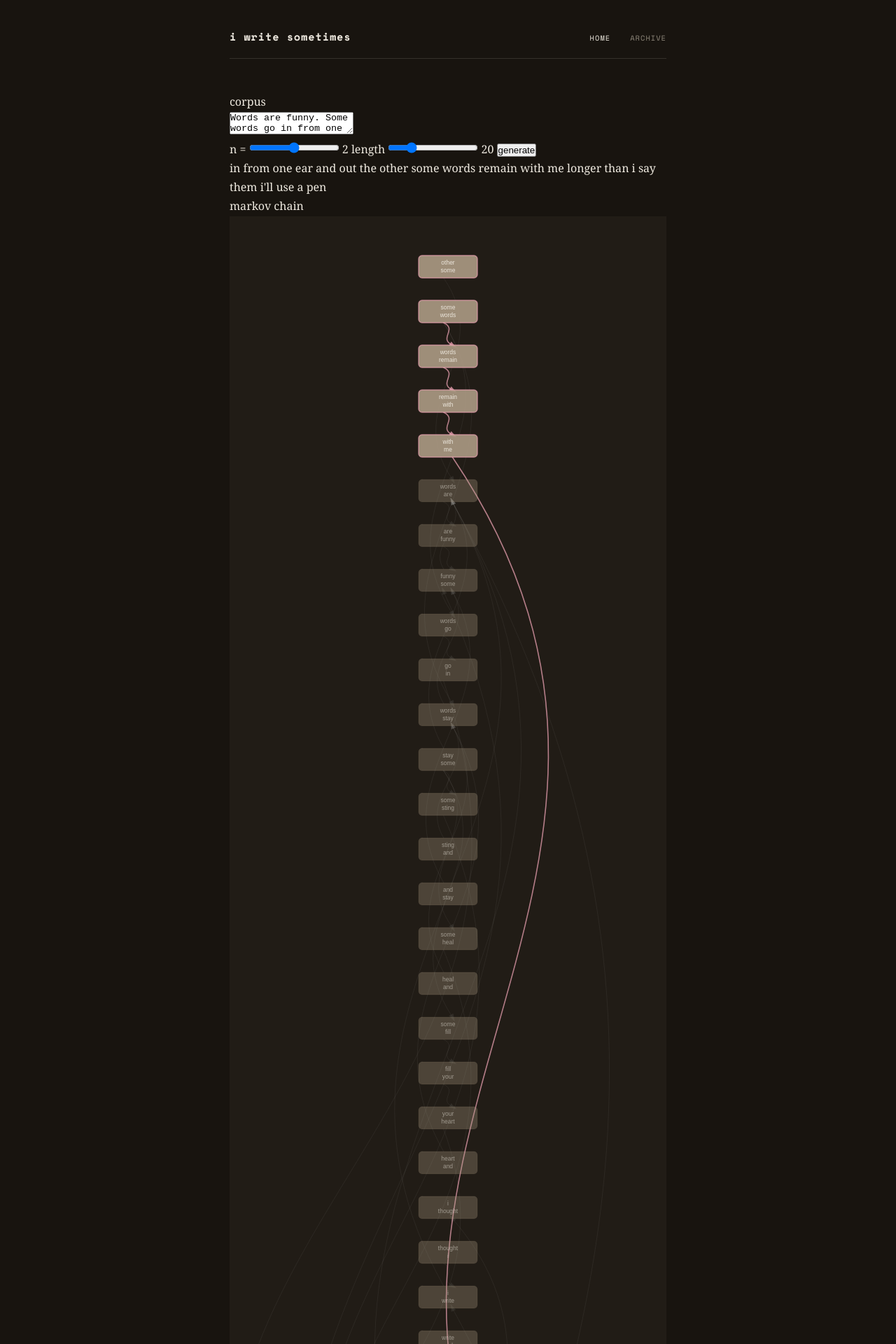
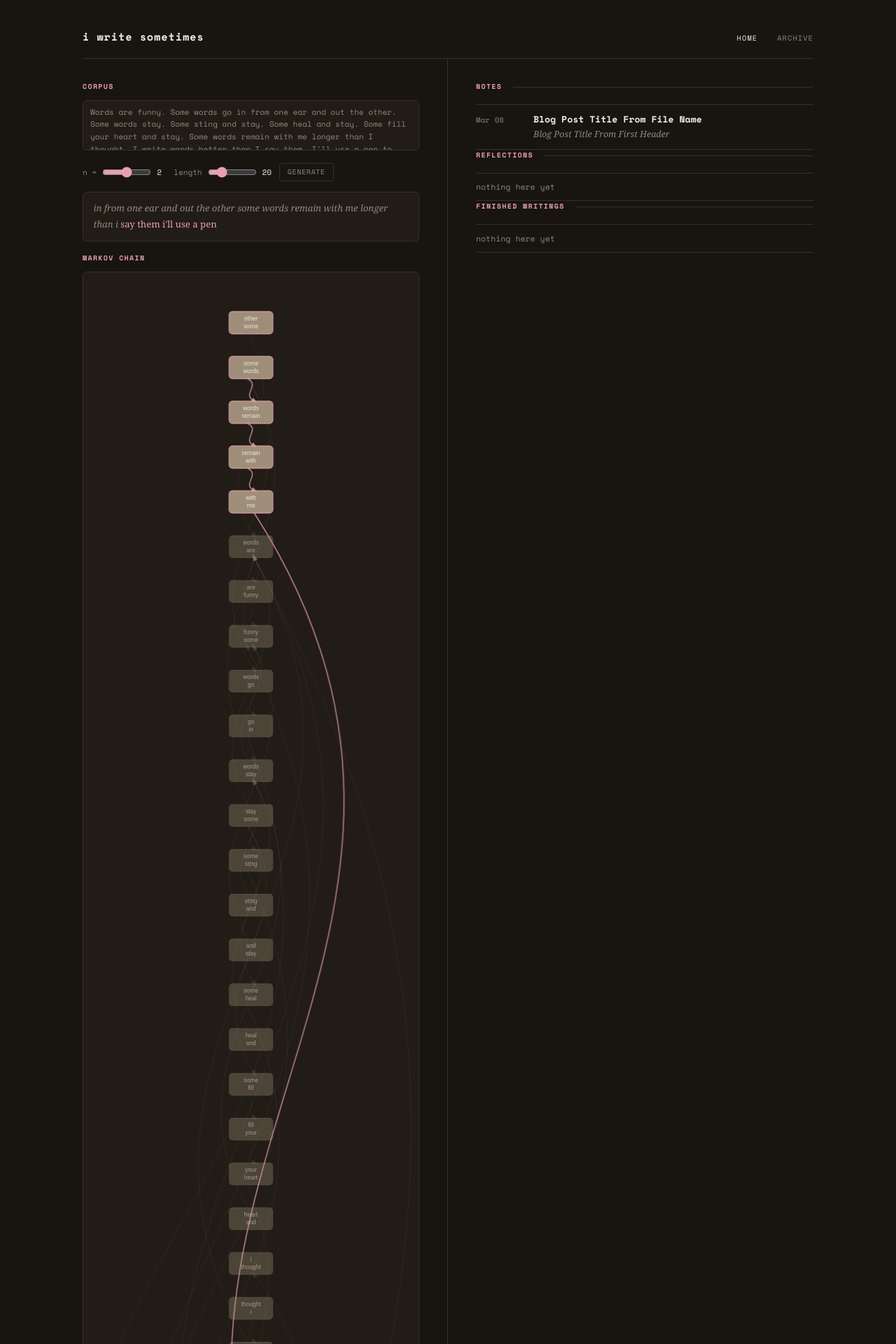
Before and after one commit to shlokamohanty/i-write-sometimes, a Jekyll site: the page built from index.md, in a window 1280 px wide. Shown: the top 1920 px of the page at 70% size. Built offline with Jekyll 4.4.1, drawn with Linux system fonts in a browser that asks for light colours.

Commit message:
Update main.css

```diff
--- a/css/main.css
+++ b/css/main.css
@@ -52,7 +52,7 @@ a { color: inherit; text-decoration: none; }
 
 /* ── SITE WRAPPER ── */
 .site-wrap {
-  max-width: 680px;
+  max-width: 1100px;
   margin: 0 auto;
   padding: 0 1.75rem;
 }
@@ -61,7 +61,7 @@ a { color: inherit; text-decoration: none; }
 .site-header {
   padding: 2.5rem 0 0;
   border-bottom: 1px solid var(--faint);
-  margin-bottom: 3rem;
+  margin-bottom: 0;
 }
 
 .header-inner {
@@ -135,7 +135,7 @@ a { color: inherit; text-decoration: none; }
 
 /* ── POST LIST ── */
 .post-section {
-  margin-bottom: 3rem;
+  margin-bottom: 0;
 }
 
 .post-list {
@@ -403,3 +403,131 @@ a { color: inherit; text-decoration: none; }
   .post-row-date { min-width: 44px; font-size: .6rem; }
   .post-row-title { font-size: .78rem; }
 }
+
+/* ── TWO-COLUMN HOME ── */
+.home-columns {
+  display: grid;
+  grid-template-columns: 1fr 1fr;
+  min-height: calc(100vh - 70px);
+  gap: 0;
+}
+
+.col-left {
+  border-right: 1px solid var(--faint);
+  padding: 2rem 2.5rem 3rem 0;
+}
+
+.col-right {
+  padding: 2rem 0 3rem 2.5rem;
+}
+
+/* ── MARKOV WIDGET ── */
+.markov-wrap { }
+
+.mc-label {
+  font-family: var(--mono);
+  font-size: .62rem;
+  font-weight: 700;
+  letter-spacing: .14em;
+  text-transform: uppercase;
+  color: var(--accent);
+  margin-bottom: .6rem;
+}
+
+#mc-corpus {
+  width: 100%;
+  height: 72px;
+  font-family: var(--mono);
+  font-size: 11px;
+  resize: none;
+  background: var(--bg-raised);
+  color: var(--muted);
+  border: 0.5px solid var(--faint);
+  border-radius: 6px;
+  padding: 8px 10px;
+  line-height: 1.6;
+}
+
+#mc-corpus:focus { outline: none; border-color: var(--accent); }
+
+.mc-row {
+  display: flex;
+  gap: 8px;
+  margin: .6rem 0 .9rem;
+  align-items: center;
+  flex-wrap: wrap;
+}
+
+.mc-row label {
+  font-family: var(--mono);
+  font-size: 11px;
+  color: var(--muted);
+}
+
+.mc-row input[type=range] {
+  width: 70px;
+  accent-color: var(--accent);
+}
+
+.mc-row span {
+  font-family: var(--mono);
+  font-size: 11px;
+  color: var(--text);
+  min-width: 16px;
+}
+
+.mc-row button {
+  font-family: var(--mono);
+  font-size: 10px;
+  letter-spacing: .06em;
+  text-transform: uppercase;
+  background: transparent;
+  border: 0.5px solid var(--faint);
+  color: var(--muted);
+  padding: .3rem .7rem;
+  border-radius: 4px;
+  cursor: pointer;
+  transition: color .15s, border-color .15s;
+}
+
+.mc-row button:hover { color: var(--text); border-color: var(--muted); }
+
+.mc-generated {
+  font-family: var(--serif);
+  font-style: italic;
+  font-size: .82rem;
+  color: var(--muted);
+  line-height: 1.8;
+  min-height: 38px;
+  padding: .7rem .9rem;
+  border: 0.5px solid var(--faint);
+  border-radius: 6px;
+  background: var(--bg-raised);
+  margin-bottom: 1rem;
+}
+
+.mc-hi { color: var(--accent); font-style: normal; }
+
+#mc-p5mount {
+  width: 100%;
+  border-radius: 6px;
+  overflow: hidden;
+  border: 0.5px solid var(--faint);
+}
+
+#mc-p5mount canvas { display: block; width: 100% !important; }
+
+.post-row-empty {
+  font-family: var(--mono);
+  font-size: .72rem;
+  color: var(--muted);
+  padding: .6rem 0;
+  display: block;
+}
+
+/* ── RESPONSIVE TWO-COLUMN ── */
+@media (max-width: 860px) {
+  .home-columns { grid-template-columns: 1fr; }
+  .col-left { border-right: none; border-bottom: 1px solid var(--faint); padding: 1.5rem 0; }
+  .col-right { padding: 1.5rem 0; }
+}
```
